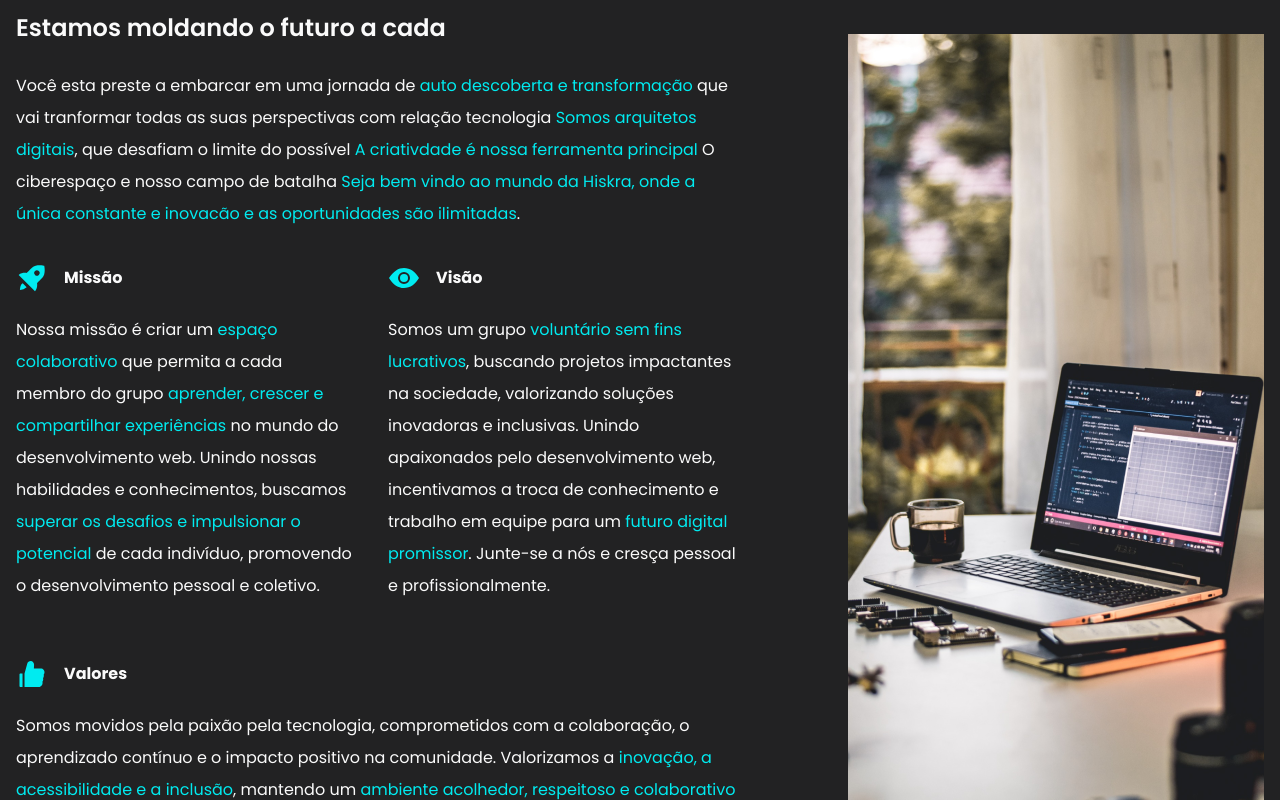
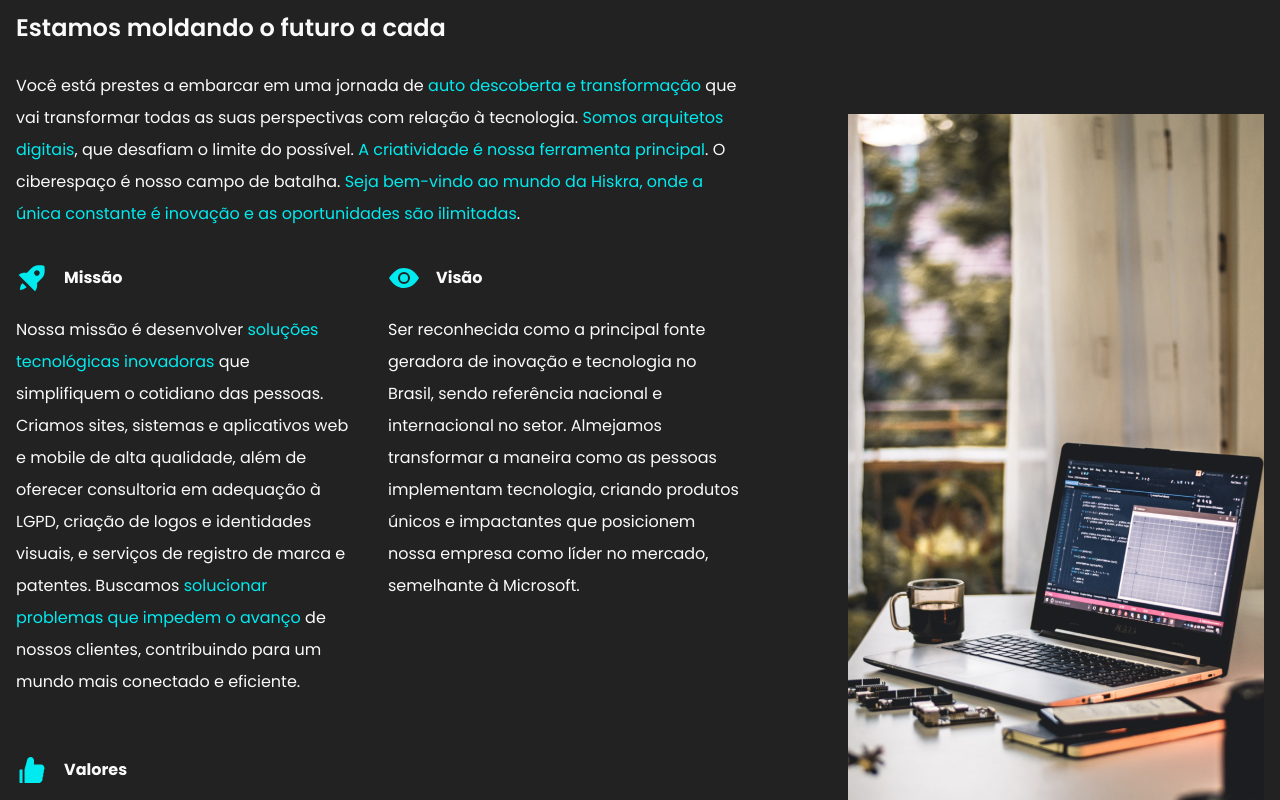
Before and after one commit to oscarRodriguesDev/Site-novo-Hiskra, a Next.js app: page / in a window 1280 px wide. Shown: the part 1060-1860 px from the top of the page. Built offline with nearby package versions, Linux system fonts and the light colour scheme.

Commit message:
retirado o eslint

```diff
--- a/package.json
+++ b/package.json
@@ -41,9 +41,12 @@
         "@types/jest": "^29.5.4",
         "eslint": "^8.57.0",
         "eslint-config-next": "^14.2.5",
+        "eslint-config-prettier": "^9.1.0",
+        "eslint-plugin-prettier": "^5.1.3",
         "eslint-plugin-react": "^7.34.4",
         "jest": "^29.6.2",
         "jest-environment-jsdom": "^29.6.2",
+        "prettier": "^3.3.3",
         "prettier-plugin-tailwindcss": "^0.4.1",
         "ts-jest": "^29.1.1"
     }
--- a/prettier.config.js
+++ /dev/null
@@ -1,3 +0,0 @@
-module.exports = {
-  plugins: [require('prettier-plugin-tailwindcss')],
-}
--- a/src/app/components/About/index.tsx
+++ b/src/app/components/About/index.tsx
@@ -30,22 +30,20 @@ export default function About() {
             Estamos moldando o futuro a cada
           </h2>
           <p className="mt-6 leading-8 text-zinc-50">
-            Você esta preste a embarcar em uma jornada de{' '}
+            Você está prestes a embarcar em uma jornada de{' '}
             <span className="text-primary-400">
               auto descoberta e transformação
             </span>{' '}
-            que vai tranformar todas as suas perspectivas com relação tecnologia{' '}
+            que vai transformar todas as suas perspectivas com relação à tecnologia.{' '}
             <span className="text-primary-400">Somos arquitetos digitais</span>,
-            que desafiam o limite do possível{' '}
+            que desafiam o limite do possível.{' '}
             <span className="text-primary-400">
-              A criativdade é nossa ferramenta principal
-            </span>{' '}
-            O ciberespaço e nosso campo de batalha{' '}
+              A criatividade é nossa ferramenta principal
+            </span>. O ciberespaço é nosso campo de batalha.{' '}
             <span className="text-primary-400">
-              Seja bem vindo ao mundo da Hiskra, onde a única constante e
-              inovacão e as oportunidades são ilimitadas
-            </span>
-            .
+              Seja bem-vindo ao mundo da Hiskra, onde a única constante é
+              inovação e as oportunidades são ilimitadas
+            </span>.
           </p>
           <Image
             width={688}
@@ -63,19 +61,13 @@ export default function About() {
                 </figure>
               </div>
               <p className="mt-5 leading-8 transition-all duration-500 ease-out">
-                Nossa missão é criar um{' '}
-                <span className="text-primary-400">espaço colaborativo</span>{' '}
-                que permita a cada membro do grupo{' '}
+                Nossa missão é desenvolver{' '}
+                <span className="text-primary-400">soluções tecnológicas inovadoras</span>{' '}
+                que simplifiquem o cotidiano das pessoas. Criamos sites, sistemas e aplicativos web e mobile de alta qualidade, além de oferecer consultoria em adequação à LGPD, criação de logos e identidades visuais, e serviços de registro de marca e patentes. Buscamos{' '}
                 <span className="text-primary-400">
-                  aprender, crescer e compartilhar experiências
+                  solucionar problemas que impedem o avanço
                 </span>{' '}
-                no mundo do desenvolvimento web. Unindo nossas habilidades e
-                conhecimentos, buscamos{' '}
-                <span className="text-primary-400">
-                  superar os desafios e impulsionar o potencial
-                </span>{' '}
-                de cada indivíduo, promovendo o desenvolvimento pessoal e
-                coletivo.
+                de nossos clientes, contribuindo para um mundo mais conectado e eficiente.
               </p>
             </article>
             <article className="rounded border border-primary-400 pt-4 text-zinc-50 transition-all duration-500 ease-out sm:border-none">
@@ -86,18 +78,7 @@ export default function About() {
                 </figure>
               </div>
               <p className="mt-5 leading-8 transition-all duration-500 ease-out">
-                Somos um grupo{' '}
-                <span className="text-primary-400">
-                  voluntário sem fins lucrativos
-                </span>
-                , buscando projetos impactantes na sociedade, valorizando
-                soluções inovadoras e inclusivas. Unindo apaixonados pelo
-                desenvolvimento web, incentivamos a troca de conhecimento e
-                trabalho em equipe para um{' '}
-                <span className="text-primary-400">
-                  futuro digital promissor
-                </span>
-                . Junte-se a nós e cresça pessoal e profissionalmente.
+                Ser reconhecida como a principal fonte geradora de inovação e tecnologia no Brasil, sendo referência nacional e internacional no setor. Almejamos transformar a maneira como as pessoas implementam tecnologia, criando produtos únicos e impactantes que posicionem nossa empresa como líder no mercado, semelhante à Microsoft.
               </p>
             </article>
           </div>
@@ -109,17 +90,10 @@ export default function About() {
               </figure>
             </div>
             <p className="mt-5 leading-8 transition-all duration-500 ease-out">
-              Somos movidos pela paixão pela tecnologia, comprometidos com a
-              colaboração, o aprendizado contínuo e o impacto positivo na
-              comunidade. Valorizamos a{' '}
-              <span className="text-primary-400">
-                inovação, a acessibilidade e a inclusão
-              </span>
-              , mantendo um{' '}
-              <span className="text-primary-400">
-                ambiente acolhedor, respeitoso e colaborativo
-              </span>{' '}
-              para todos os membros.
+              1. Acreditamos que qualquer pessoa pode lidar com tecnologia desde que seja utilizada da forma correta
+              2. Esperamos que nossos colaboradores se sintam valorizados dentro de nossa organização de forma que esse sentimento se expanda a nossos clientes e parceiros.<br/>
+              3. Nossas qualidades são persistência, inovação e busca de novidades.<br/>
+              4. Acreditamos que o mundo pode ser um lugar melhor se aliado à tecnologia.
             </p>
           </article>
         </article>
```
Also changed, not shown: .eslintrc.json (deleted), 1 other file (tests, documents, lock files or other folders).
